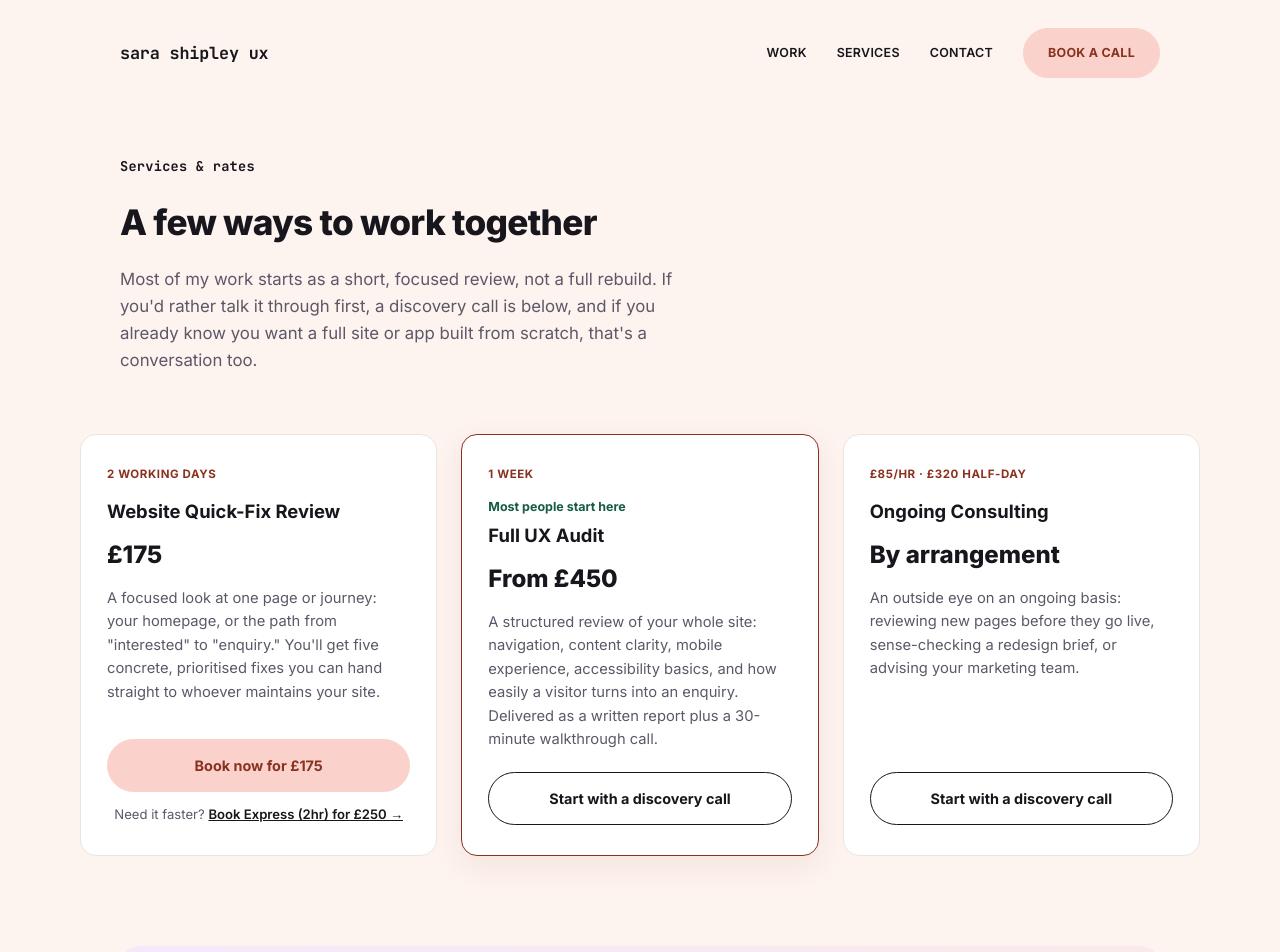
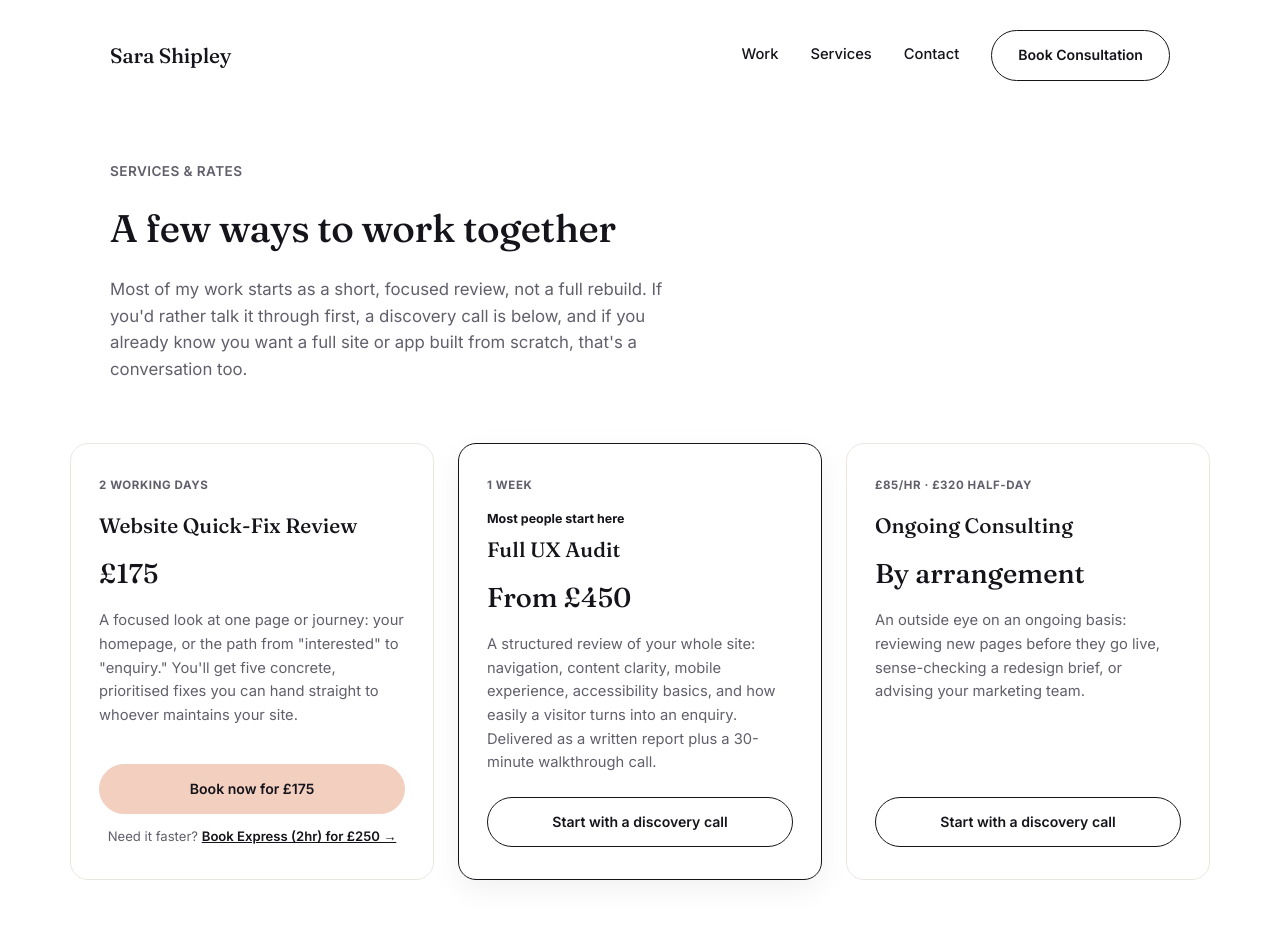
Before and after one commit to shipleyux/sara-shipley-ux-portfolio, a plain HTML site: page services.html in a window 1280 px wide. Shown: the top 952 px of the page. Drawn offline with Linux system fonts and the light colour scheme.

Commit message:
Refactor services.html for design updates
Updated styles and structure for improved layout and design consistency.

```diff
--- a/services.html
+++ b/services.html
@@ -7,19 +7,18 @@
 <meta name="description" content="Packages and rates for UX audits, ongoing consulting, and full website and app builds.">
 <link rel="preconnect" href="https://fonts.googleapis.com">
 <link rel="preconnect" href="https://fonts.gstatic.com" crossorigin>
-<link href="https://fonts.googleapis.com/css2?family=JetBrains+Mono:wght@500;700&family=Inter:wght@400;500;600;700;800&display=swap" rel="stylesheet">
+<link href="https://fonts.googleapis.com/css2?family=Fraunces:ital,opsz,wght@0,9..144,400;0,9..144,500;0,9..144,600;1,9..144,400;1,9..144,500&family=Inter:wght@400;500;600;700&display=swap" rel="stylesheet">
 <style>
   :root{
-    --bg:#fdf3ef; --ink:#17161c; --muted:#5c5868; --paper:#ffffff; --line:#ece4de;
-    --purple-bg:#ded4f7; --purple-ink:#4b3b86;
-    --coral-bg:#fad2cb; --coral-ink:#8a3220;
-    --mint-bg:#cdeede; --mint-ink:#155c42;
+    --bg:#ffffff; --ink:#15141a; --muted:#625f6b; --line:#ece6e1;
+    --peach:#f3cfc0; --peach-deep:#e8b6a3; --cream:#faf6f2;
+    --black:#15141a;
   }
   *{box-sizing:border-box;}
   html{scroll-behavior:smooth;}
   body{margin:0;background:var(--bg);color:var(--ink);font-family:'Inter',sans-serif;line-height:1.6;-webkit-font-smoothing:antialiased;}
-  .mono{font-family:'JetBrains Mono',monospace;}
-  .wrap{max-width:1120px;margin:0 auto;padding-inline:40px;}
+  .serif{font-family:'Fraunces',serif;}
+  .wrap{max-width:1140px;margin:0 auto;padding-inline:40px;}
   a{color:inherit;}
   .skip-link{
     position:absolute;left:-9999px;top:0;background:var(--ink);color:#fff;padding:12px 20px;
@@ -27,54 +26,52 @@
   }
   .skip-link:focus{left:0;}
 
-  nav{display:flex;align-items:center;justify-content:space-between;padding:28px 0;position:relative;}
-  .brand{font-family:'JetBrains Mono',monospace;font-weight:700;font-size:1.05rem;letter-spacing:-.01em;white-space:nowrap;color:var(--ink);text-decoration:none;}
-  .navlinks{display:flex;gap:30px;align-items:center;font-size:.85rem;font-weight:600;letter-spacing:.02em;}
-  .navlinks a{text-decoration:none;color:var(--ink);text-transform:uppercase;font-size:.78rem;}
+  nav{display:flex;align-items:center;justify-content:space-between;padding:30px 0;position:relative;}
+  .brand{font-family:'Fraunces',serif;font-weight:500;font-size:1.3rem;letter-spacing:-.01em;color:var(--ink);text-decoration:none;}
+  .navlinks{display:flex;gap:32px;align-items:center;font-size:.92rem;font-weight:500;}
+  .navlinks a{text-decoration:none;color:var(--ink);}
   .navtoggle{display:none;background:none;border:1.5px solid var(--ink);border-radius:8px;width:40px;height:40px;font-size:1.1rem;cursor:pointer;flex-shrink:0;}
-  .btn{display:inline-block;padding:14px 24px;border-radius:40px;font-weight:700;font-size:.9rem;text-decoration:none;border:1.5px solid var(--ink);}
-  .btn.primary{background:var(--coral-bg);border-color:var(--coral-bg);color:var(--coral-ink);}
-  .btn.ghost{background:transparent;color:var(--ink);}
-  .btn.outline{background:transparent;border:1.5px solid var(--ink);color:var(--ink);}
+  .btn{display:inline-block;padding:13px 26px;border-radius:30px;font-weight:600;font-size:.88rem;text-decoration:none;border:1.5px solid var(--ink);white-space:nowrap;}
+  .btn.primary{background:var(--peach);border-color:var(--peach);color:var(--ink);}
+  .btn.outline{background:transparent;color:var(--ink);}
 
-  @media (max-width:700px){
-    .brand{font-size:.92rem;}
+  @media (max-width:760px){
     .navtoggle{display:block;}
     .navlinks{
       position:absolute;top:calc(100% + 10px);right:0;left:0;
-      background:var(--paper);border:1px solid var(--line);border-radius:14px;
+      background:#fff;border:1px solid var(--line);border-radius:14px;
       flex-direction:column;align-items:flex-start;gap:0;padding:8px;
       box-shadow:0 16px 40px rgba(0,0,0,.08);
       display:none;z-index:40;
     }
     .navlinks.open{display:flex;}
     .navlinks a{width:100%;padding:14px 12px;border-radius:8px;}
-    .navlinks a:active{background:var(--panel);}
+    .navlinks .btn{width:100%;text-align:center;margin-top:4px;}
   }
 
   .page-head{padding:50px 0 20px;}
-  .eyebrow{font-weight:700;font-size:.85rem;letter-spacing:.02em;margin-bottom:16px;display:block;}
-  .page-head h1{font-weight:800;font-size:2.2rem;letter-spacing:-.02em;margin:0 0 16px;}
+  .eyebrow{font-weight:600;font-size:.85rem;letter-spacing:.03em;margin-bottom:16px;display:block;color:var(--muted);text-transform:uppercase;}
+  .page-head h1{font-family:'Fraunces',serif;font-weight:500;font-size:2.4rem;letter-spacing:-.01em;margin:0 0 16px;}
   .page-head p{color:var(--muted);font-size:1.05rem;max-width:56ch;margin:0;}
 
   .cards{padding:40px 0 20px;display:grid;grid-template-columns:repeat(3,1fr);gap:24px;}
-  .card{background:var(--paper);border:1px solid var(--line);border-radius:16px;padding:30px 26px;display:flex;flex-direction:column;}
-  .card.featured{border-color:var(--coral-ink);box-shadow:0 10px 30px rgba(138,50,32,.08);}
-  .turnaround{font-size:.72rem;font-weight:700;text-transform:uppercase;letter-spacing:.05em;color:var(--coral-ink);margin-bottom:14px;}
-  .featured-note{font-size:.78rem;font-weight:700;color:var(--mint-ink);margin:0 0 4px;}
-  .card h3{font-size:1.15rem;margin:0 0 6px;font-weight:700;}
-  .card .price{font-weight:800;font-size:1.5rem;margin:4px 0 12px;}
-  .card p.desc{color:var(--muted);font-size:.92rem;margin:0 0 20px;flex-grow:1;}
+  .card{background:var(--bg);border:1.5px solid var(--line);border-radius:18px;padding:32px 28px;display:flex;flex-direction:column;}
+  .card.featured{border-color:var(--ink);box-shadow:0 10px 30px rgba(0,0,0,.06);}
+  .turnaround{font-size:.72rem;font-weight:700;text-transform:uppercase;letter-spacing:.05em;color:var(--muted);margin-bottom:14px;}
+  .featured-note{font-size:.78rem;font-weight:700;color:var(--ink);margin:0 0 4px;}
+  .card h3{font-family:'Fraunces',serif;font-weight:500;font-size:1.3rem;margin:0 0 6px;}
+  .card .price{font-family:'Fraunces',serif;font-weight:500;font-size:1.7rem;margin:4px 0 14px;}
+  .card p.desc{color:var(--muted);font-size:.92rem;margin:0 0 22px;flex-grow:1;}
   .card-cta .btn{width:100%;text-align:center;}
   .card-cta .upsell{font-size:.82rem;color:var(--muted);margin:12px 0 0;text-align:center;}
   .card-cta .upsell a{font-weight:600;text-decoration:underline;color:var(--ink);}
 
   .discovery{padding:70px 0 90px;}
   .discovery .callout{
-    background:linear-gradient(135deg,#f3e9fb,#fbe9e4);border-radius:20px;padding:46px 40px;text-align:center;
+    background:var(--cream);border-radius:24px;padding:50px 40px;text-align:center;
   }
-  .discovery h2{font-weight:700;font-size:1.6rem;margin:0 0 14px;}
-  .discovery p{color:var(--muted);font-size:1rem;max-width:56ch;margin:0 auto 24px;}
+  .discovery h2{font-family:'Fraunces',serif;font-weight:500;font-size:1.8rem;margin:0 0 14px;}
+  .discovery p{color:var(--muted);font-size:1rem;max-width:56ch;margin:0 auto 26px;}
 
   footer.site-footer{padding:30px 0;border-top:1px solid var(--line);}
   footer.site-footer .wrap{display:flex;justify-content:space-between;font-size:.82rem;color:var(--muted);}
@@ -89,13 +86,13 @@
 <a class="skip-link" href="#main">Skip to content</a>
 <header>
   <nav class="wrap" aria-label="Primary">
-    <a href="index.html" class="brand">sara shipley ux</a>
+    <a href="index.html" class="brand">Sara Shipley</a>
     <button class="navtoggle" id="navToggle" aria-label="Open menu" aria-expanded="false" aria-controls="navLinks">&#9776;</button>
     <div class="navlinks" id="navLinks">
       <a href="index.html#work">Work</a>
       <a href="services.html">Services</a>
       <a href="contact.html">Contact</a>
-      <a href="contact.html" class="btn primary nav-cta">Book a call</a>
+      <a href="contact.html" class="btn outline">Book Consultation</a>
     </div>
   </nav>
 </header>
@@ -104,7 +101,7 @@
 
 <section class="page-head">
   <div class="wrap">
-    <span class="eyebrow mono">Services &amp; rates</span>
+    <span class="eyebrow">Services &amp; rates</span>
     <h1>A few ways to work together</h1>
     <p>Most of my work starts as a short, focused review, not a full rebuild. If you'd rather talk it through first, a discovery call is below, and if you already know you want a full site or app built from scratch, that's a conversation too.</p>
   </div>
@@ -147,7 +144,7 @@
 <section class="discovery" id="discovery-call">
   <div class="wrap">
     <div class="callout">
-      <span class="eyebrow mono" style="color:var(--coral-ink);">Not sure yet?</span>
+      <span class="eyebrow" style="margin-bottom:10px;">Not sure yet?</span>
       <h2>Start with a discovery call</h2>
       <p>A focused 30-minute conversation about what's going on with your site or app, before you commit to anything. &pound;50, non-refundable, but fully deducted from your Full UX Audit or Consulting booking if you go ahead afterwards.</p>
       <a href="https://buy.stripe.com/3cIfZga2G2DAdBl6VScfK02" class="btn primary" target="_blank" rel="noopener">Book a discovery call for &pound;50</a>
@@ -155,7 +152,7 @@
   </div>
 </section>
 
-<p class="wrap" style="color:var(--muted);font-size:.92rem;padding-bottom:60px;">Want a full website or app built from scratch, or something that doesn't fit neatly into the above? <a href="contact.html" style="font-weight:600;text-decoration:underline;">Get in touch</a> and we'll figure out the right shape for it.</p>
+<p class="wrap" style="color:var(--muted);font-size:.92rem;padding-bottom:60px;">Want a full website or app built from scratch, or something that doesn't fit neatly into the above? <a href="contact.html" style="font-weight:600;text-decoration:underline;color:var(--ink);">Get in touch</a> and we'll figure out the right shape for it.</p>
 
 </main>
 
@@ -172,14 +169,9 @@
   navToggle.addEventListener('click', function(){
     var isOpen = navLinksEl.classList.toggle('open');
     navToggle.setAttribute('aria-expanded', isOpen ? 'true' : 'false');
-    navToggle.setAttribute('aria-label', isOpen ? 'Close menu' : 'Open menu');
   });
   navLinksEl.querySelectorAll('a').forEach(function(a){
-    a.addEventListener('click', function(){
-      navLinksEl.classList.remove('open');
-      navToggle.setAttribute('aria-expanded', 'false');
-      navToggle.setAttribute('aria-label', 'Open menu');
-    });
+    a.addEventListener('click', function(){ navLinksEl.classList.remove('open'); });
   });
 </script>
 
```
